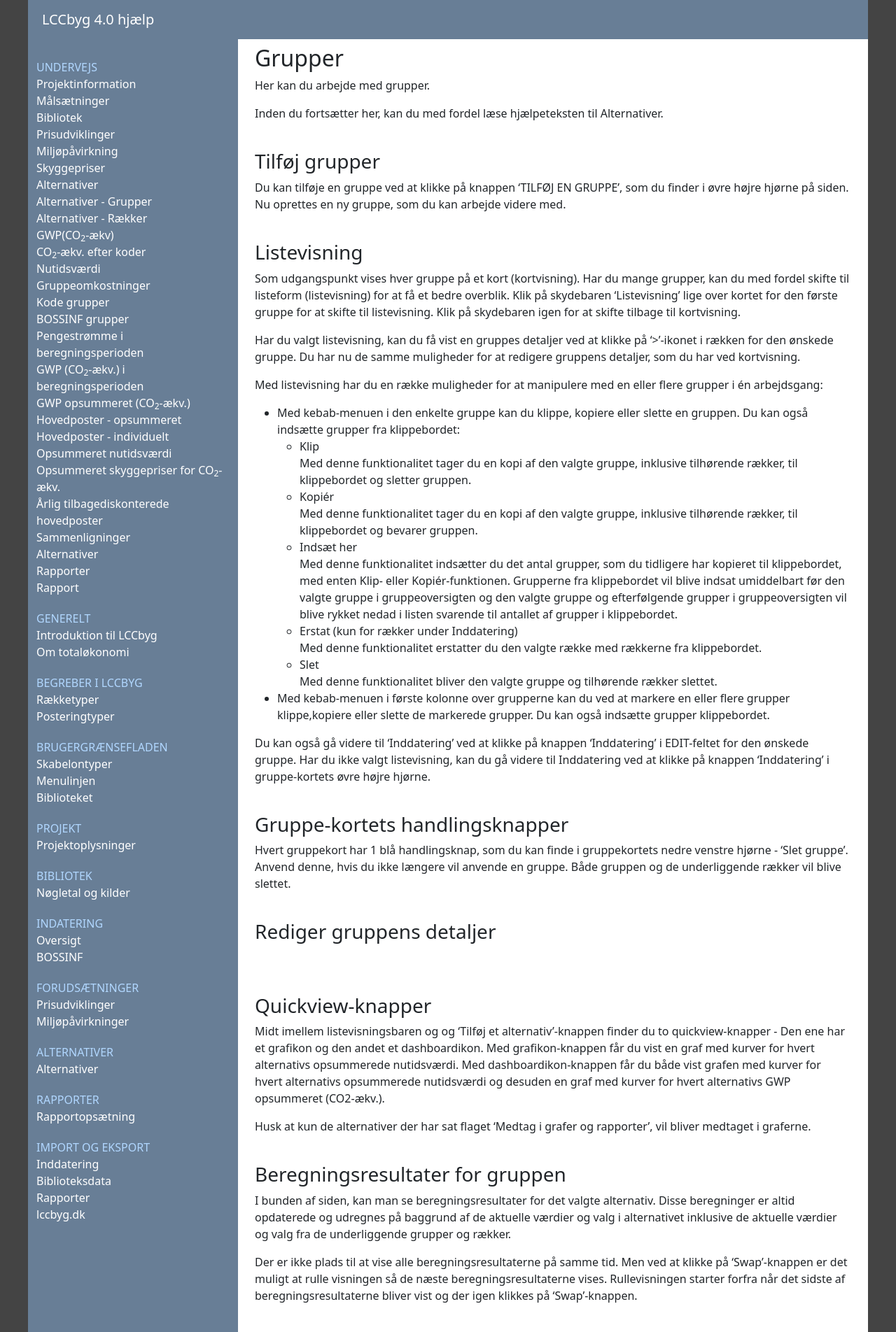
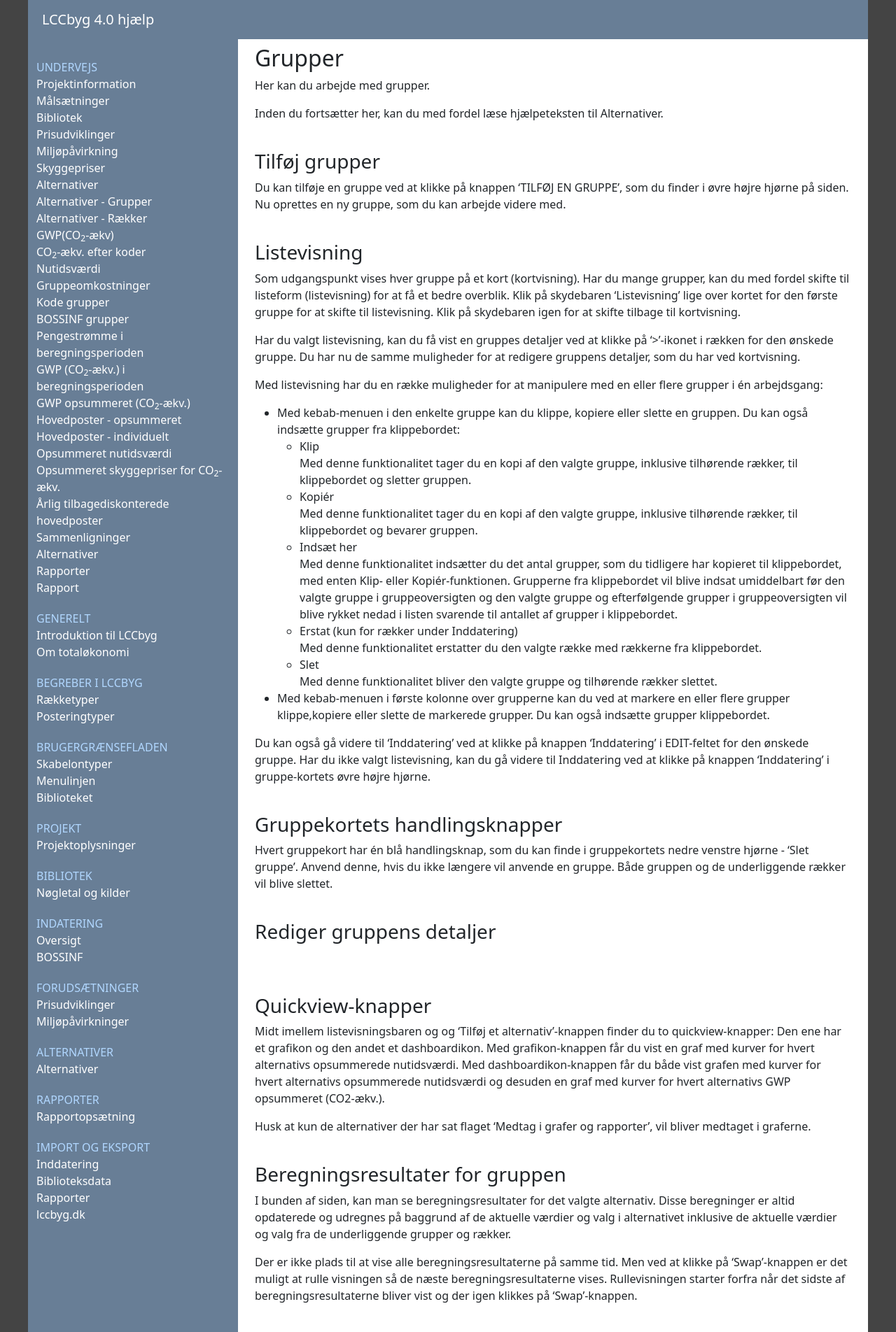
Before and after one commit to LccBuild/lccbyg-docs, a Jekyll site: the page built from docs/help/40/da/alternative/groups.md, in a window 1280 px wide. Shown: the whole page at 70% size. Built offline with Jekyll 4.4.1, drawn with Linux system fonts in a browser that asks for light colours.

Commit message:
Update groups.md

```diff
--- a/docs/help/40/da/alternative/groups.md
+++ b/docs/help/40/da/alternative/groups.md
@@ -47,8 +47,8 @@ Med denne funktionalitet bliver den valgte gruppe og tilhørende rækker slettet
 Du kan også gå videre til 'Inddatering' ved at klikke på knappen 'Inddatering' i EDIT-feltet for den ønskede gruppe. Har du ikke valgt listevisning, kan du gå videre til Inddatering ved at klikke på knappen 'Inddatering' i gruppe-kortets øvre højre hjørne.
 <br />
 <br />
-### Gruppe-kortets handlingsknapper {#groupcardactions}
-Hvert gruppekort har 1 blå handlingsknap, som du kan finde i gruppekortets nedre venstre hjørne - 'Slet gruppe'.
+### Gruppekortets handlingsknapper {#groupcardactions}
+Hvert gruppekort har én blå handlingsknap, som du kan finde i gruppekortets nedre venstre hjørne - 'Slet gruppe'.
 Anvend denne, hvis du ikke længere vil anvende en gruppe. Både gruppen og de underliggende rækker vil blive slettet.
 <br />
 <br />
@@ -56,7 +56,8 @@ Anvend denne, hvis du ikke længere vil anvende en gruppe. Både gruppen og de u
 <br />
 <br />
 ### Quickview-knapper {#groupquickviewbuttons}
-Midt imellem listevisningsbaren og og 'Tilføj et alternativ'-knappen finder du to quickview-knapper - Den ene har et grafikon og den andet et dashboardikon. Med grafikon-knappen får du vist en graf med kurver for hvert alternativs opsummerede nutidsværdi. Med dashboardikon-knappen får du både vist grafen med kurver for hvert alternativs opsummerede nutidsværdi og desuden en graf med kurver for hvert alternativs GWP opsummeret (CO2-ækv.).
+Midt imellem listevisningsbaren og og 'Tilføj et alternativ'-knappen finder du to quickview-knapper:
+Den ene har et grafikon og den andet et dashboardikon. Med grafikon-knappen får du vist en graf med kurver for hvert alternativs opsummerede nutidsværdi. Med dashboardikon-knappen får du både vist grafen med kurver for hvert alternativs opsummerede nutidsværdi og desuden en graf med kurver for hvert alternativs GWP opsummeret (CO2-ækv.).
 
 Husk at kun de alternativer der har sat flaget 'Medtag i grafer og rapporter', vil bliver medtaget i graferne.
 <br />
```
